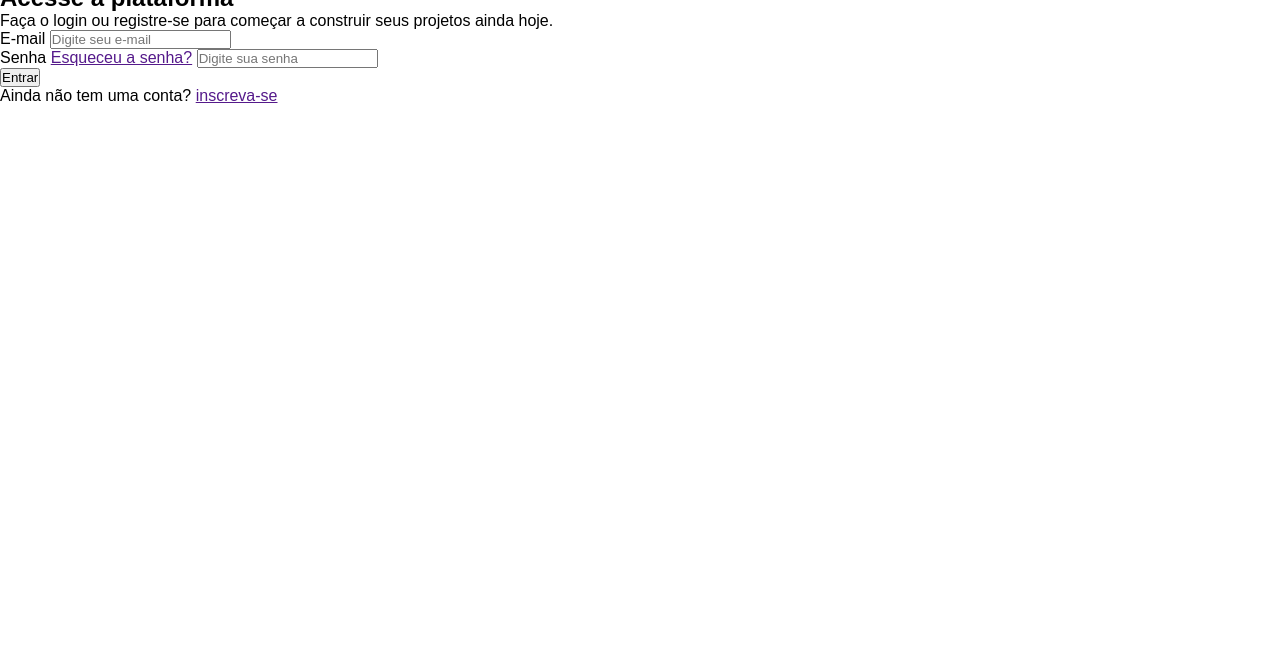
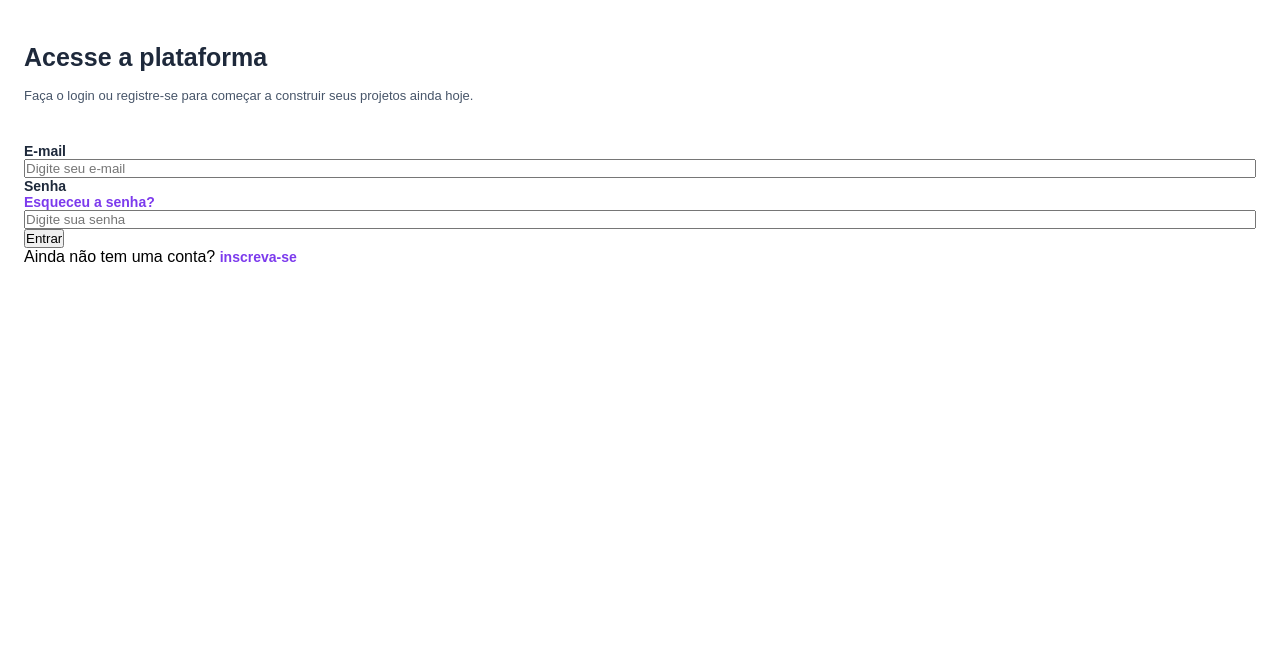
Before and after one commit to saratagliaferro22b/projeto-vertigo, a plain HTML site: page index.html in a window 1280 px wide. Shown: the part 150-800 px from the top of the page. Drawn offline with Linux system fonts and the light colour scheme.

Commit message:
estilização dos labels e das ancoras de seção login

```diff
--- a/style.css
+++ b/style.css
@@ -3,6 +3,16 @@
     padding: 0;
     box-sizing: border-box;
     font-family: 'Titillim web', sans-serif;
+}
+
+:root {
+   --gray-800: #1E293B;
+   --gray-600: #475569;
+   --purple: #7c3aed;
+
+
+
+
 }
 
 header {
@@ -13,5 +23,55 @@ header {
     display: flex;
     justify-content: center;
 
+    margin-bottom: 3.7rem;
+}
+
+main {
+    padding-inline: 1.5rem;
+}
+
+.descrição {
+    margin-bottom: 2.5rem;
 
 }
+
+.descrição h1 {
+    color: var(--gray-800);
+    margin-bottom: 1rem;
+    font-size: 1.5625rem;
+
+
+}
+
+.descrição p {
+    font-size: 0.8125rem;
+    color: var(--gray-600);
+    margin-bottom: 2.5rem;
+}
+
+.input-box {
+    display: flex;
+    flex-direction: column;
+}
+
+.input-box div {
+    display: flex;
+    justify-content: space-between;
+    align-items: center;
+}
+
+
+
+
+.login label {
+    font-size: 0.875rem;
+    color: var(--gray-800);
+    font-weight: 600;
+}
+
+.login a {
+    color: var(--purple);
+    text-decoration: none;
+    font-size: 0.875rem;
+    font-weight: 600;
+}
```
